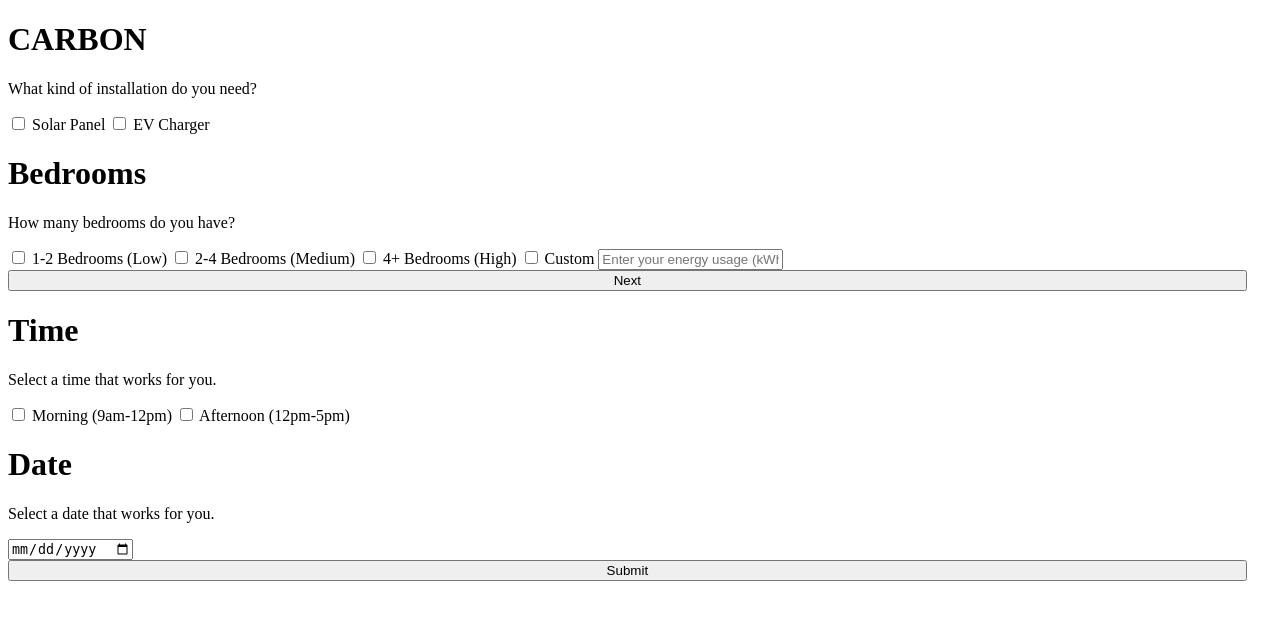
After one commit to masontyoung11/appointment-system, a Django app: template appointment/templates/carbon_footprint/carbon_footprint_quiz.html in a window 1280 px wide. The commit adds this page. Shown: the top 620 px of the page. Run offline with Django 5.2, Linux system fonts and the light colour scheme; the template is opened without the code that fills it, so the values that code supplies are empty; parts of the project's set-up code (start-up, migrations or seed data) failed here and were passed over.

Commit message:
Add carbon footprint quiz functionality and integrate into appointment management

```diff
--- a/appointment/appointment/settings.py
+++ b/appointment/appointment/settings.py
@@ -39,6 +39,7 @@ INSTALLED_APPS = [
     'django.contrib.staticfiles',
 
     'appointment_management.apps.AppointmentManagementConfig',
+    'footprintCalculator.apps.FootprintcalculatorConfig',
 ]
 
 MIDDLEWARE = [
--- a/appointment/appointment/urls.py
+++ b/appointment/appointment/urls.py
@@ -17,10 +17,10 @@ Including another URLconf
 from django.contrib import admin
 from django.urls import path, include
 from . import views
-import appointment_management
 
 urlpatterns = [
     path('', views.home),
     path('', include('appointment_management.urls')),
+    path('', include('footprintCalculator.urls')),
     path('admin/', admin.site.urls),
 ]
--- a/appointment/appointment_management/urls.py
+++ b/appointment/appointment_management/urls.py
@@ -6,5 +6,4 @@ urlpatterns = [
     path('create_appointment', views.create_appointment, name='create_appointment'),
     path('view_appointments', views.view_appointments, name='view_appointments'),
     path('complete_appointment', views.complete_appointment, name='complete_appointment'),
-    path('admin/', admin.site.urls),
 ]
--- /dev/null
+++ b/appointment/footprintCalculator/urls.py
@@ -0,0 +1,7 @@
+from django.contrib import admin
+from django.urls import path
+from . import views
+
+urlpatterns = [
+    path('carbon_quiz', views.carbon.quiz, name='carbon_quiz'),
+]
--- a/appointment/footprintCalculator/views.py
+++ b/appointment/footprintCalculator/views.py
@@ -1,3 +1,5 @@
 from django.shortcuts import render
 
 # Create your views here.
+def carbon_quiz(request):
+    return render(request, 'carbon_footprint_quiz.html')
--- /dev/null
+++ b/appointment/templates/carbon_footprint/carbon_footprint_quiz.html
@@ -0,0 +1,192 @@
+<!DOCTYPE html>
+<html lang="en">
+  <head>
+    <meta charset="UTF-8" />
+    <meta name="viewport" content="width=device-width, initial-scale=1.0" />
+    <title>Footprint Quiz</title>
+  </head>
+  <body>
+    <form action="{% url 'create_appointment' %}" method="POST">
+      {% csrf_token %}
+      <div class="step1 step visible">
+        <div class="installation-type-container container">
+          <h1 class="installation-title form-title">CARBON</h1>
+          <p class="installation-description description">
+            What kind of installation do you need?
+          </p>
+
+          <div class="installation-type-options options">
+            <input
+              type="checkbox"
+              class="solar-panel option-btn"
+              id="solar-panel"
+              name="installation-type"
+              value="solar-panel"
+              onclick="selectOnlyOne(this)"
+            />
+            <label class="option-btn-label" for="solar-panel"
+              >Solar Panel</label
+            >
+
+            <input
+              type="checkbox"
+              class="ev-charger option-btn"
+              id="ev-charger"
+              name="installation-type"
+              value="ev-charger"
+              onclick="selectOnlyOne(this)"
+            />
+            <label class="option-btn-label" for="ev-charger">EV Charger</label>
+          </div>
+        </div>
+
+        <div class="bedroom-amm-container container">
+          <h1 class="bedroom-amm-title form-title">Bedrooms</h1>
+          <p class="bedroom-amm-description description">
+            How many bedrooms do you have?
+          </p>
+
+          <div class="bedroom-amm-options options">
+            <input
+              type="checkbox"
+              class="low-bedrooms option-btn"
+              id="low-bedrooms"
+              name="bedroom-amm"
+              value="low-bedrooms"
+              onclick="selectOnlyOne(this)"
+            />
+            <label class="option-btn-label" for="low-bedrooms"
+              >1-2 Bedrooms (Low)</label
+            >
+
+            <input
+              type="checkbox"
+              class="medium-bedrooms option-btn"
+              id="medium-bedrooms"
+              name="bedroom-amm"
+              value="medium-bedrooms"
+              onclick="selectOnlyOne(this)"
+            />
+            <label class="option-btn-label" for="medium-bedrooms"
+              >2-4 Bedrooms (Medium)</label
+            >
+
+            <input
+              type="checkbox"
+              class="high-bedrooms option-btn"
+              id="high-bedrooms"
+              name="bedroom-amm"
+              value="high-bedrooms"
+              onclick="selectOnlyOne(this)"
+            />
+            <label class="option-btn-label" for="high-bedrooms"
+              >4+ Bedrooms (High)</label
+            >
+
+            <input
+              type="checkbox"
+              class="custom-bedrooms option-btn"
+              id="custom-bedrooms"
+              name="bedroom-amm"
+              value="custom-bedrooms"
+              onclick="selectOnlyOne(this)"
+            />
+            <label class="option-btn-label" for="custom-bedrooms">Custom</label>
+
+            <input
+              type="text"
+              class="custom-bedrooms-input option-btn-label"
+              id="custom-bedrooms-input"
+              name="custom-bedrooms-input energy-usage"
+              placeholder="Enter your energy usage (kWh)"
+            />
+
+            <input
+              type="button"
+              class="next-btn option-btn-label"
+              style="width: 98%"
+              id="next-btn"
+              value="Next"
+              onclick="document.querySelector('.step1').classList.remove('visible'); document.querySelector('.step2').classList.add('visible');"
+            />
+          </div>
+        </div>
+      </div>
+
+      <div class="step2 step">
+        <div class="time-choice-container container">
+          <h1 class="time-choice-title form-title">Time</h1>
+          <p class="time-choice-description description">
+            Select a time that works for you.
+          </p>
+
+          <div class="time-choice-options options">
+            <input
+              type="checkbox"
+              class="morning option-btn"
+              id="morning"
+              name="time-choice"
+              value="morning"
+              onclick="selectOnlyOne(this)"
+            />
+            <label class="option-btn-label" for="morning"
+              >Morning (9am-12pm)</label
+            >
+
+            <input
+              type="checkbox"
+              class="afternoon option-btn"
+              id="afternoon"
+              name="time-choice"
+              value="afternoon"
+              onclick="selectOnlyOne(this)"
+            />
+            <label class="option-btn-label" for="afternoon"
+              >Afternoon (12pm-5pm)</label
+            >
+          </div>
+        </div>
+
+        <div class="time-choice-container container">
+          <h1 class="time-choice-title form-title">Date</h1>
+          <p class="time-choice-description description">
+            Select a date that works for you.
+          </p>
+
+          <div class="time-choice-options options">
+            <input
+              type="date"
+              class="date date-selector"
+              id="date"
+              name="date"
+            />
+          </div>
+
+          <input
+            type="submit"
+            class="next-btn option-btn-label"
+            style="width: 98%"
+            id="next-btn"
+            value="Submit"
+          />
+        </div>
+      </div>
+    </form>
+
+    <script>
+      function selectOnlyOne(selectedCheckbox) {
+        selectedCheckbox
+          .parentElement('input[type="checkbox"]')
+          .forEach((cb) => {
+            if (cb !== selectedCheckbox) cb.checked = false;
+          });
+
+        if (selectedCheckbox.id === "custom-bedrooms") {
+          document
+            .getElementById("custom-bedrooms-input")
+            .classList.toggle("visible");
+        }
+      }
+    </script>
+  </body>
+</html>
--- a/appointment/templates/index.html
+++ b/appointment/templates/index.html
@@ -11,5 +11,6 @@
 </head>
 <body style="display: flex; flex-direction: column; align-items: center; justify-content: center; height: 100vh;">
     <a class="create-appointment-btn btn" href="{% url 'create_appointment' %}">Create Appointment</a>
+    <a class="carbon-footprint-btn btn" href="{% url 'carbon_quiz' %}">Carbon Footprint Quiz</a>
 </body>
 </html>
```
Also changed, not shown: appointment/templates/appointment_management/create_appointment.html (renamed from appointment/templates/create_appointment.html), appointment/templates/appointment_management/view_appointments.html (renamed from appointment/templates/view_appointments.html).
